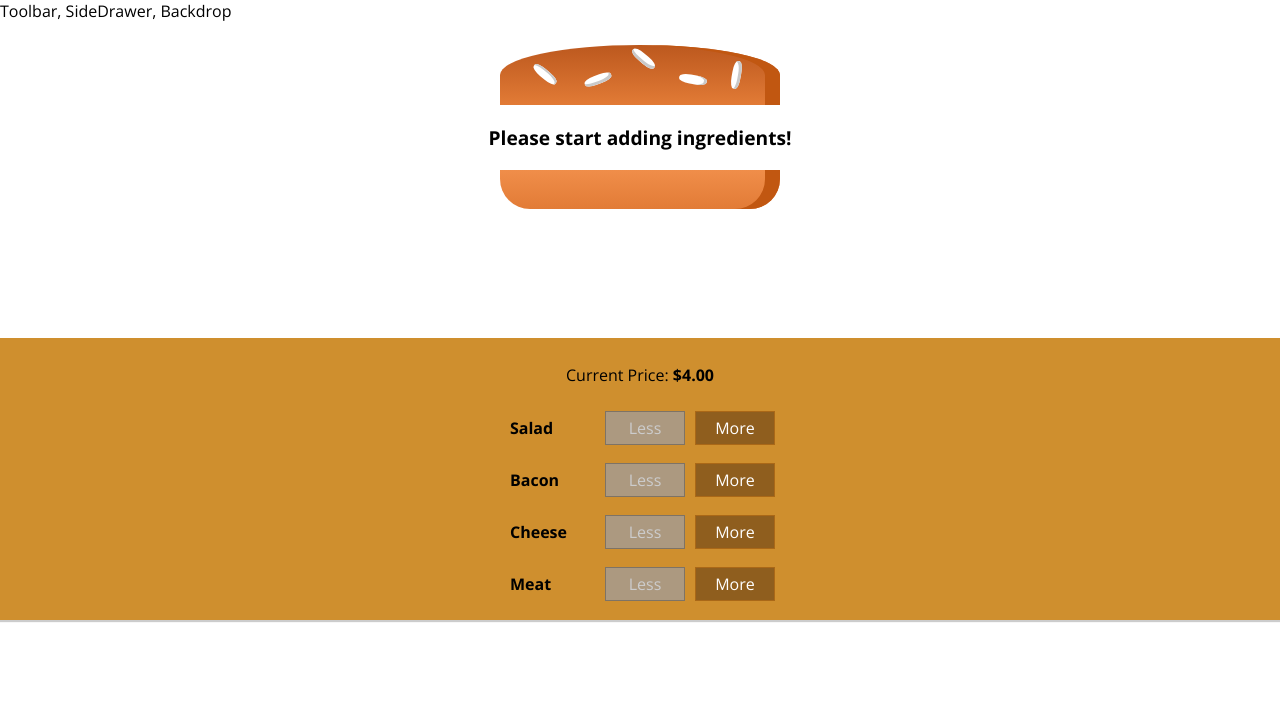
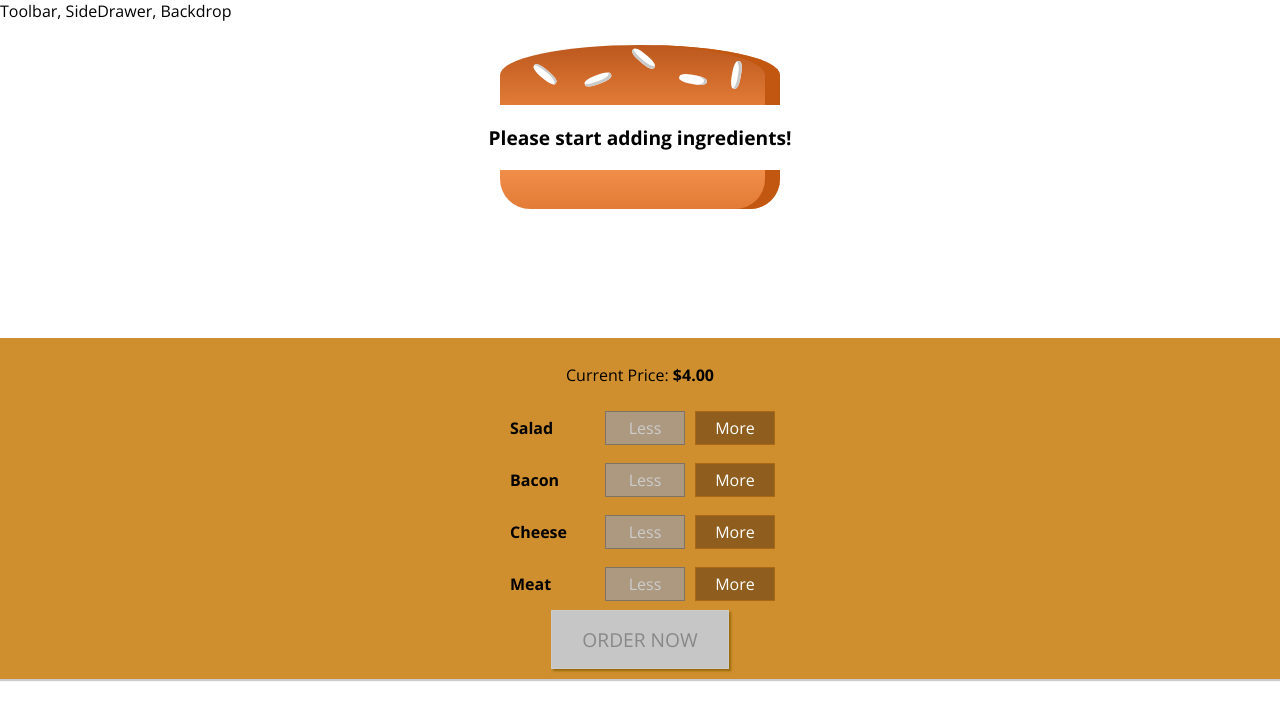
Before and after one commit to Sean-Char/react-custom-burger, a React app: page / in a window 1280 px wide. Shown: the top 720 px of the page. Built offline with nearby package versions, Linux system fonts and the light colour scheme.

Commit message:
Added Order Button and Styling

```diff
--- a/src/components/Burger/BuildControls/BuildControls.css
+++ b/src/components/Burger/BuildControls/BuildControls.css
@@ -8,3 +8,44 @@
     margin: auto;
     padding: 10px 0;
 }
+
+.OrderButton {
+    background-color: #DAD735;
+    outline: none;
+    cursor: pointer;
+    border: 1px solid #966909;
+    color: #966909;
+    font-family: inherit;
+    font-size: 1.2em;
+    padding: 15px 30px;
+    box-shadow: 2px 2px 2px #966909;
+}
+
+.OrderButton:hover, .OrderButton:active {
+    background-color: #A0DB41;
+    border: 1px solid #966909;
+    color: #966909;
+}
+
+.OrderButton:disabled {
+    background-color: #C7C6C6;
+    cursor: not-allowed;
+    border: 1px solid #ccc;
+    color: #888888;
+}
+
+.OrderButton:not(:disabled) {
+    animation: enable 0.3s linear;
+}
+
+@keyframes enable {
+    0% {
+        transform: scale(1);
+    }
+    60% {
+        transform: scale(1.1);
+    }
+    100% {
+        transform: scale(1);
+    }
+}
--- a/src/components/Burger/BuildControls/BuildControls.js
+++ b/src/components/Burger/BuildControls/BuildControls.js
@@ -22,6 +22,10 @@
                 disabled={props.disabled[ctrl.type]}
             />
         ))}
+        <button
+            className={classes.OrderButton}
+            disabled={!props.purchasable}
+        >ORDER NOW</button>
     </div>
 );
 
--- a/src/containers/BurgerBuilder/BurgerBuilder.js
+++ b/src/containers/BurgerBuilder/BurgerBuilder.js
@@ -19,7 +19,19 @@
             cheese: 0,
             meat: 0
         },
-        totalPrice: 4
+        totalPrice: 4,
+        purchasable: false
+    }
+
+    updatePurchaseState = ( ingredients ) => {
+        const sum = Object.keys(ingredients)
+            .map(igKey => {
+                return ingredients[igKey];
+            })
+            .reduce((sum, el) => {
+                return sum + el;
+            }, 0);
+            this.setState({purchasable: sum > 0});
     }
 
     addIngredientHandler = ( type ) => {
@@ -33,7 +45,8 @@
         const priceAddition = INGREDIENT_PRICES[type];
         const oldPrice = this.state.totalPrice;
         const newPrice = oldPrice + priceAddition;
-        this.setState({totalPrice: newPrice, ingredients: updatedIngredients})
+        this.setState({totalPrice: newPrice, ingredients: updatedIngredients});
+        this.updatePurchaseState(updatedIngredients);
     }
 
     removeIngredientHandler = ( type ) => {
@@ -50,7 +63,8 @@
         const priceDeduction = INGREDIENT_PRICES[type];
         const oldPrice = this.state.totalPrice;
         const newPrice = oldPrice - priceDeduction;
-        this.setState({totalPrice: newPrice, ingredients: updatedIngredients})
+        this.setState({totalPrice: newPrice, ingredients: updatedIngredients});
+        this.updatePurchaseState(updatedIngredients);
     }
 
     render() {
@@ -67,6 +81,7 @@
                     ingredientAdded={this.addIngredientHandler}
                     ingredientRemoved={this.removeIngredientHandler}
                     disabled={disableInfo}
+                    purchasable={this.state.purchasable}
                     price={this.state.totalPrice}
                 />
             </Aux>
```
